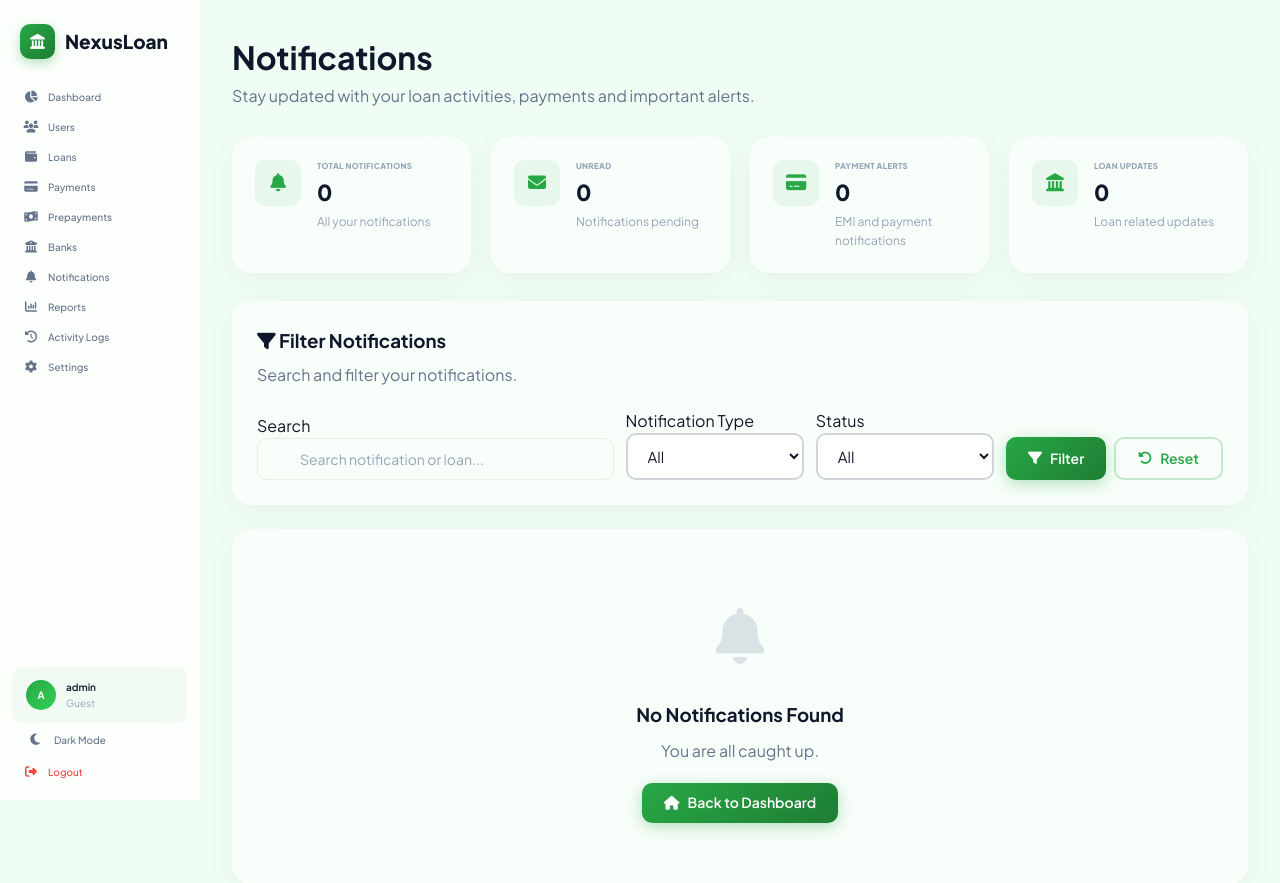
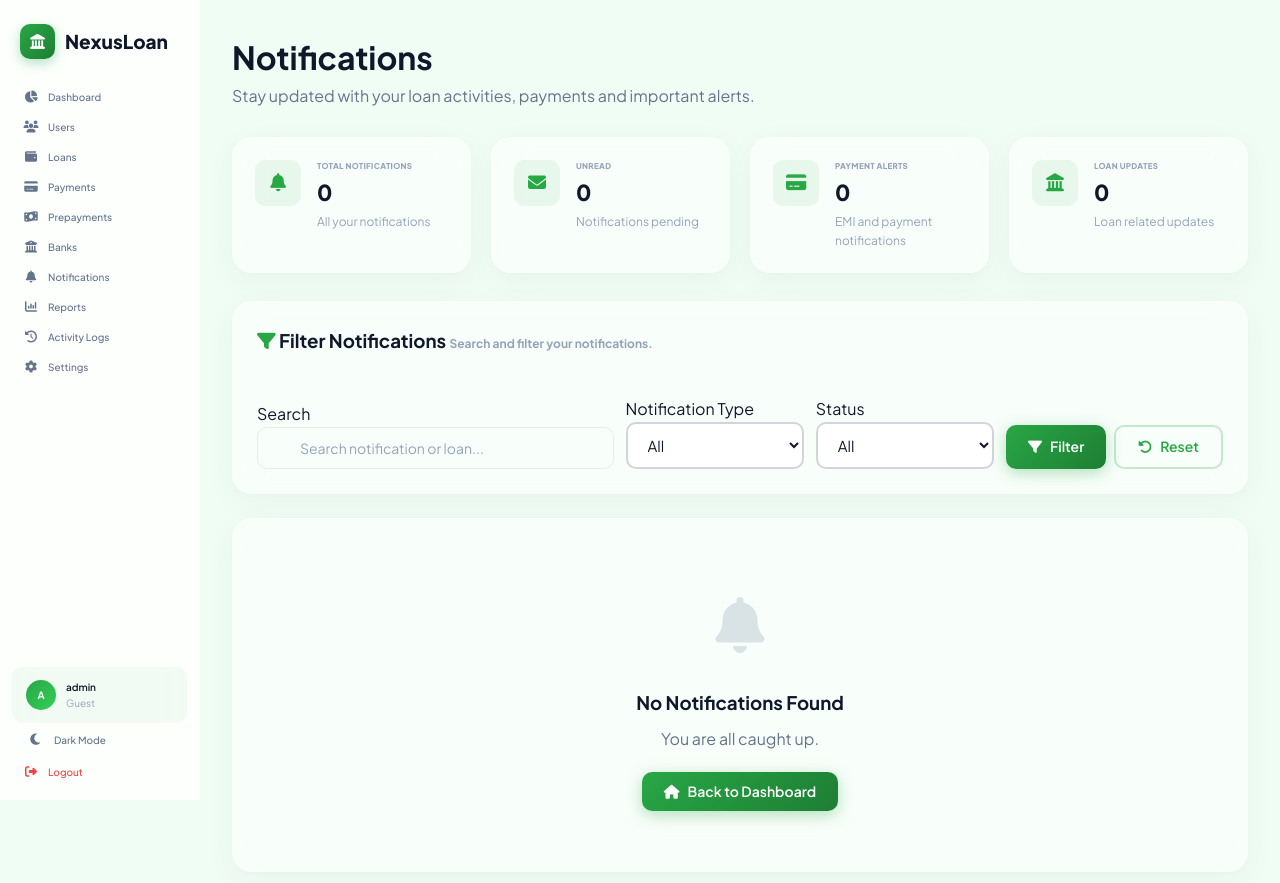
Before and after one commit to ashishkekan/Loan-Manager, a Django app: page /notifications/ in a window 1280 px wide. Shown: the top 883 px of the page. Run offline with Django 5.2, Linux system fonts and the light colour scheme; a user stored in the database is signed in; data comes from the database, SQL or seed files in the repository; both versions use the stored data as it was after the commit.

Commit message:
Update changes

```diff
--- a/loans/views.py
+++ b/loans/views.py
@@ -37,6 +37,7 @@ from loans.forms import (
     PrivacySettingForm,
     SettingsPasswordForm,
     SettingsProfileForm,
+    SupportReplyForm,
     SupportTicketForm,
 )
 from loans.models import (
@@ -48,6 +49,7 @@ from loans.models import (
     LoanDocument,
     LoanNote,
     Notification,
+    SupportMessage,
     SupportTicket,
 )
 from loans.services import AccruedInterestService
@@ -1463,7 +1465,7 @@ def update_appearance_preferences(request):
             "Unable to update appearance preferences.",
         )
 
-    return redirect("settings")
+    return redirect("settings_dashboard")
 
 
 @login_required
--- a/payments/views.py
+++ b/payments/views.py
@@ -253,7 +253,7 @@ def export_schedule_excel(request, loan_id):
             [
                 row["period"],
                 row["due_date"].strftime("%Y-%m-%d"),
-                float(row["emi"]),
+                float(row["regular_emi"]),
                 float(row["principal"]),
                 float(row["interest"]),
                 float(row["balance"]),
--- a/templates/loans/notifications_dashboard.html
+++ b/templates/loans/notifications_dashboard.html
@@ -100,15 +100,11 @@
     class="glass-card"
     style="padding:24px;margin-bottom:24px;"
 >
-    <div style="margin-bottom:20px;">
-        <h3 style="margin:0 0 6px 0;">
-            <i class="fas fa-filter"></i>
-            Filter Notifications
-        </h3>
-
-        <p class="text-muted" style="margin:0;">
+    <div class="badges-header">
+        <h3 style="margin-bottom: 16px;"><i class="fas fa-filter" style="color: var(--primary);"></i> Filter Notifications
+        <span class="sc-sub">
             Search and filter your notifications.
-        </p>
+        </span>
     </div>
     <form
         method="get"
@@ -197,19 +193,13 @@
         style="padding:24px;margin-bottom:24px;"
     >
         <div
-            style="display:flex;justify-content:space-between;align-items:center;margin-bottom:20px;"
+            class="badges-header"
         >
             <div>
-                <h3 style="margin:0 0 6px 0;">
-                    <i class="fas fa-bell"></i>
-                    Your Notifications
-                </h3>
-                <p
-                    class="text-muted"
-                    style="margin:0;"
-                >
+                <h3 style="margin-bottom: 16px;"><i class="fas fa-bell" style="color: var(--primary);"></i> Your Notifications
+                <span class="sc-sub">
                     Recent updates and alerts related to your loans.
-                </p>
+                </span>
             </div>
             <span class="text-muted">
                 {{ page_obj.paginator.count }}
```
Also changed, not shown: templates/loans/disbursement_list.html (+4 -4 lines), templates/loans/loan_detail.html (+9 -17 lines), templates/payments/prepayment_dashboard.html (+10 -13 lines), db.sqlite3.
